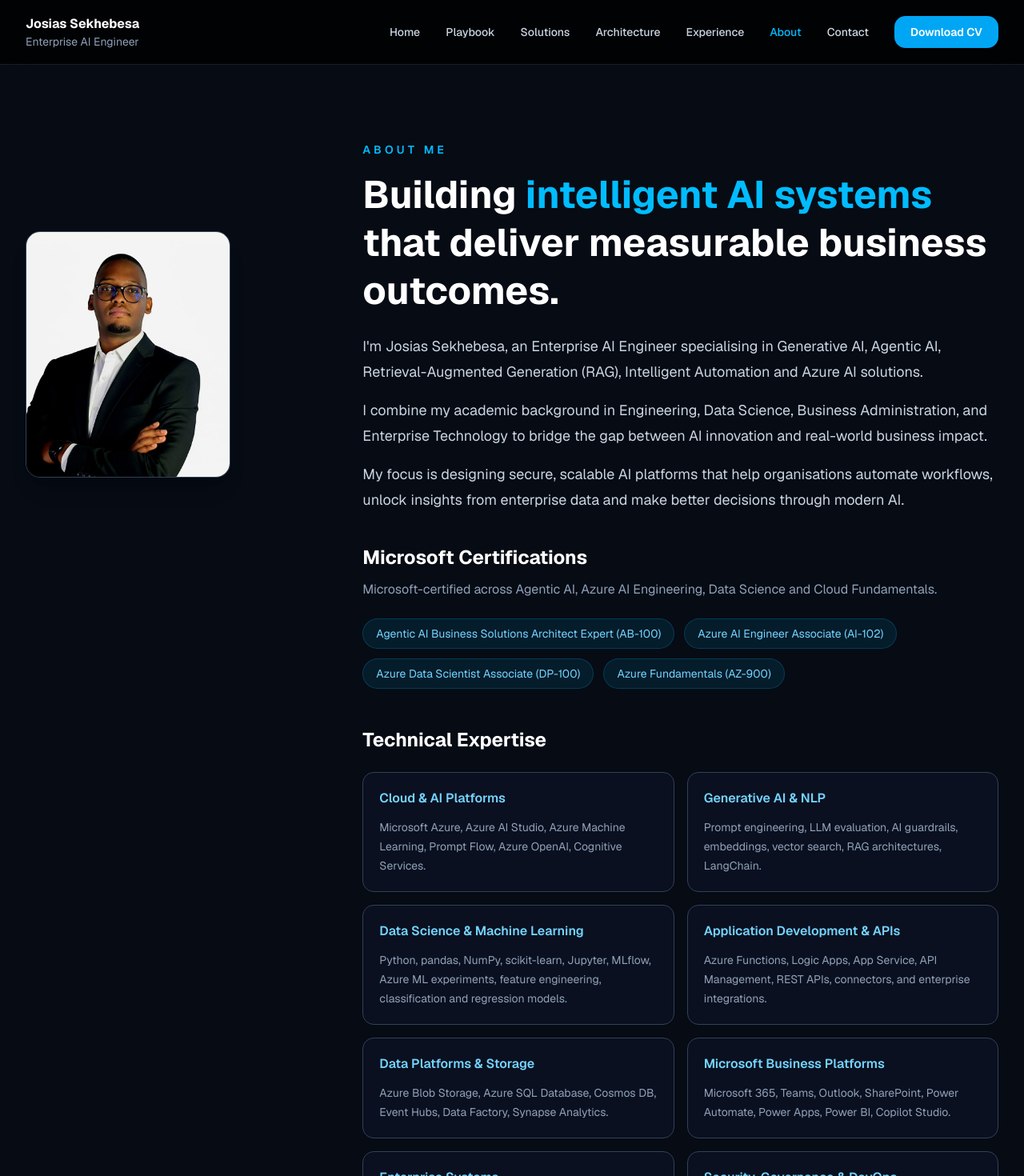
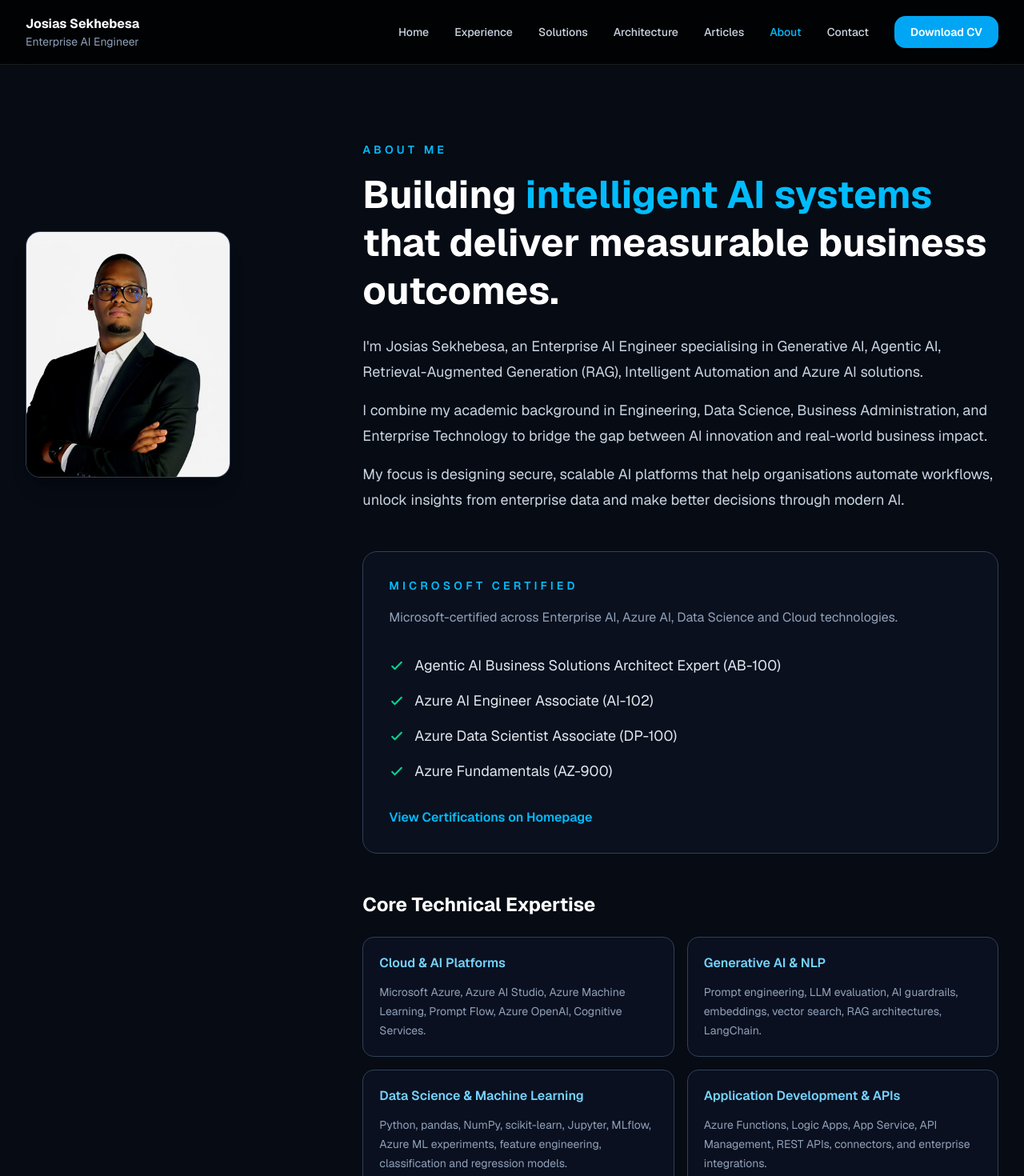
Before and after one commit to Josias-1/josiassekhebesa-portfolio, a Next.js app: page /about in a window 1280 px wide. Shown: the top 1470 px of the page at 80% size. Built offline with nearby package versions, Linux system fonts and the light colour scheme.

Commit message:
fix: rearranging the header

```diff
--- a/app/about/page.tsx
+++ b/app/about/page.tsx
@@ -85,24 +85,20 @@ export default function AboutPage() {
 
 
 
+
             {/* Microsoft Certifications */}
-            <div className="mt-10">
+            <div className="mt-12 rounded-2xl border border-slate-700 bg-slate-900/40 p-8">
 
-
-              <h2 className="text-2xl font-bold text-white">
-                Microsoft Certifications
-              </h2>
-
-
-              <p className="mt-3 text-slate-400">
-                Microsoft-certified across Agentic AI, Azure AI Engineering,
-                Data Science and Cloud Fundamentals.
+              <p className="text-sm font-semibold uppercase tracking-[0.3em] text-sky-400">
+                Microsoft Certified
               </p>
 
+              <p className="mt-4 max-w-2xl text-slate-400 leading-7">
+                Microsoft-certified across Enterprise AI, Azure AI, Data Science and
+                Cloud technologies.
+              </p>
 
-
-              <div className="mt-6 flex flex-wrap gap-3">
-
+              <div className="mt-8 space-y-4">
 
                 {[
                   "Agentic AI Business Solutions Architect Expert (AB-100)",
@@ -110,19 +106,38 @@ export default function AboutPage() {
                   "Azure Data Scientist Associate (DP-100)",
                   "Azure Fundamentals (AZ-900)",
                 ].map((cert) => (
+                  <div
+                    key={cert}
+                    className="flex items-start gap-3"
+                  >
+                    <svg
+                      className="mt-1 h-5 w-5 flex-shrink-0 text-emerald-400"
+                      fill="none"
+                      stroke="currentColor"
+                      strokeWidth={2.5}
+                      viewBox="0 0 24 24"
+                    >
+                      <path
+                        strokeLinecap="round"
+                        strokeLinejoin="round"
+                        d="M5 13l4 4L19 7"
+                      />
+                    </svg>
 
-                  <span
-                    key={cert}
-                    className="rounded-full border border-sky-400/20 bg-sky-400/10 px-4 py-2 text-sm text-sky-300"
-                  >
-                    {cert}
-                  </span>
-
+                    <span className="text-lg text-slate-200">
+                      {cert}
+                    </span>
+                  </div>
                 ))}
-
 
               </div>
 
+              <a
+                href="/"
+                className="mt-8 inline-flex items-center font-semibold text-sky-400 transition hover:text-sky-300"
+              >
+                View Certifications on Homepage
+              </a>
 
             </div>
 
@@ -135,7 +150,7 @@ export default function AboutPage() {
 
 
               <h2 className="text-2xl font-bold text-white">
-                Technical Expertise
+                Core Technical Expertise
               </h2>
 
 
--- a/app/contact/page.tsx
+++ b/app/contact/page.tsx
@@ -20,7 +20,7 @@ export default function ContactPage() {
     <>
       <PageHero
         eyebrow="CONTACT"
-        title="Let's Build Intelligent Solutions Together"
+        title="Let's discuss your next AI initiative."
         description="Interested in Enterprise AI, Generative AI, AI architecture, or technology collaboration? Let's discuss how AI can create measurable business impact."
       />
 
@@ -61,17 +61,22 @@ export default function ContactPage() {
                 Schedule a Meeting
               </a>
             }
-            description="Book a complimentary 30-minute discovery call to discuss Enterprise AI, Azure AI, Generative AI, or technology consulting."
+            description="Book a 30-minute call to discuss Enterprise AI, Azure AI, Generative AI or general technology opportunities."
           />
 
               <InfoCard
-                title="AI & Technology Collaboration"
+                title="How I Can Help"
                 value="Enterprise AI Solutions"
-                description="Architecture design, Generative AI, RAG systems, Agentic AI, and intelligent automation."
+                description="Enterprise AI
+                  Generative AI,
+                  Agentic AI,
+                  RAG Systems,
+                  AI Architecture,
+                  Intelligent Automation."
               />
 
               <InfoCard
-                title="Professional Network"
+                title="Connect on LinkedIn"
                 value={
                   <a
                     href={contact.socials[0].url}
@@ -105,7 +110,7 @@ export default function ContactPage() {
         <div className="mt-20 rounded-3xl border border-white/10 bg-slate-900/40 p-10 text-center">
 
           <h2 className="text-3xl font-bold text-white">
-            Building the future with AI?
+            Ready to discuss your next AI initiative?
           </h2>
 
           <p className="mx-auto mt-4 max-w-2xl leading-8 text-slate-400">
--- a/app/playbook/page.tsx
+++ b/app/playbook/page.tsx
@@ -10,7 +10,7 @@ export const metadata: Metadata = createMetadata({
   title: "Enterprise AI Playbook | Josias Sekhebesa",
 
   description:
-    "Explore practical guides, architecture patterns, engineering principles, Azure AI best practices, Retrieval-Augmented Generation (RAG), Agentic AI, and production-ready Enterprise AI implementation playbooks.",
+    "Explore practical guides, architecture patterns, engineering principles, Azure AI best practices, Retrieval-Augmented Generation (RAG), Agentic AI and production-ready Enterprise AI implementation playbooks.",
 
   path: "/playbook",
 });
@@ -19,15 +19,15 @@ export default function PlaybookPage() {
   return (
     <>
       <PageHero
-        eyebrow="PLAYBOOK"
-        title="Enterprise AI Playbook"
-        description="Architecture patterns, engineering principles and practical guidance for building production-ready AI systems."
+        eyebrow="ARTICLES"
+        title="Enterprise AI Articles"
+        description="Articles covering Enterprise AI, Azure AI, Generative AI, Agentic AI, Retrieval-Augmented Generation (RAG), AI architecture and production engineering."
       />
 
       <section className="mx-auto max-w-7xl px-6 py-24">
         <SectionHeader
-          eyebrow="GUIDES"
-          title="Engineering Knowledge"
+          eyebrow="LATEST ARTICLES"
+          title="Enterprise AI Articles"
           description="A growing collection of practical articles and implementation guides."
         />
 
--- a/components/layout/Footer.tsx
+++ b/components/layout/Footer.tsx
@@ -29,7 +29,7 @@ export default function Footer() {
 
             <p className="mt-2 text-sm text-slate-400">
               Enterprise AI Engineer building Generative AI,
-              Agentic AI, and Azure AI solutions.
+              Agentic AI and Azure AI solutions.
             </p>
           </div>
 
--- a/components/layout/Navbar.tsx
+++ b/components/layout/Navbar.tsx
@@ -136,7 +136,7 @@ export default function Navbar() {
                 onClick={closeMenu}
                 className="mt-4 flex items-center rounded-xl border border-white/10 px-5 py-4 font-medium text-slate-300 transition hover:border-sky-500 hover:text-white"
               >
-                LinkedIn →
+                LinkedIn Profile
               </a>
 
             </div>
--- a/data/navigation.ts
+++ b/data/navigation.ts
@@ -4,8 +4,8 @@ export const navigation = [
     href: "/",
   },
   {
-    title: "Playbook",
-    href: "/playbook",
+    title: "Experience",
+    href: "/experience",
   },
   {
     title: "Solutions",
@@ -16,8 +16,8 @@ export const navigation = [
     href: "/architecture",
   },
   {
-    title: "Experience",
-    href: "/experience",
+    title: "Articles",
+    href: "/playbook",
   },
   {
     title: "About",
```
